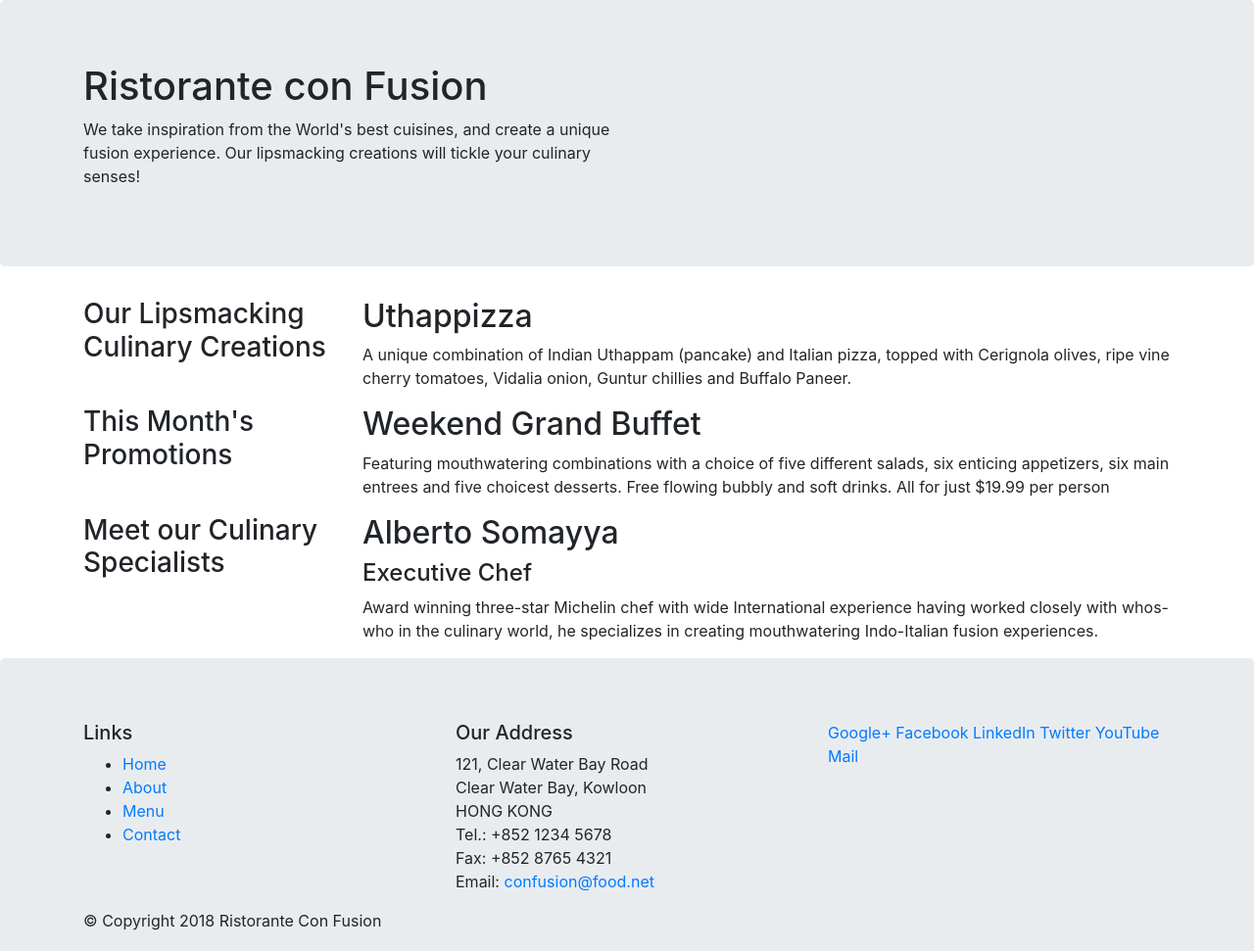
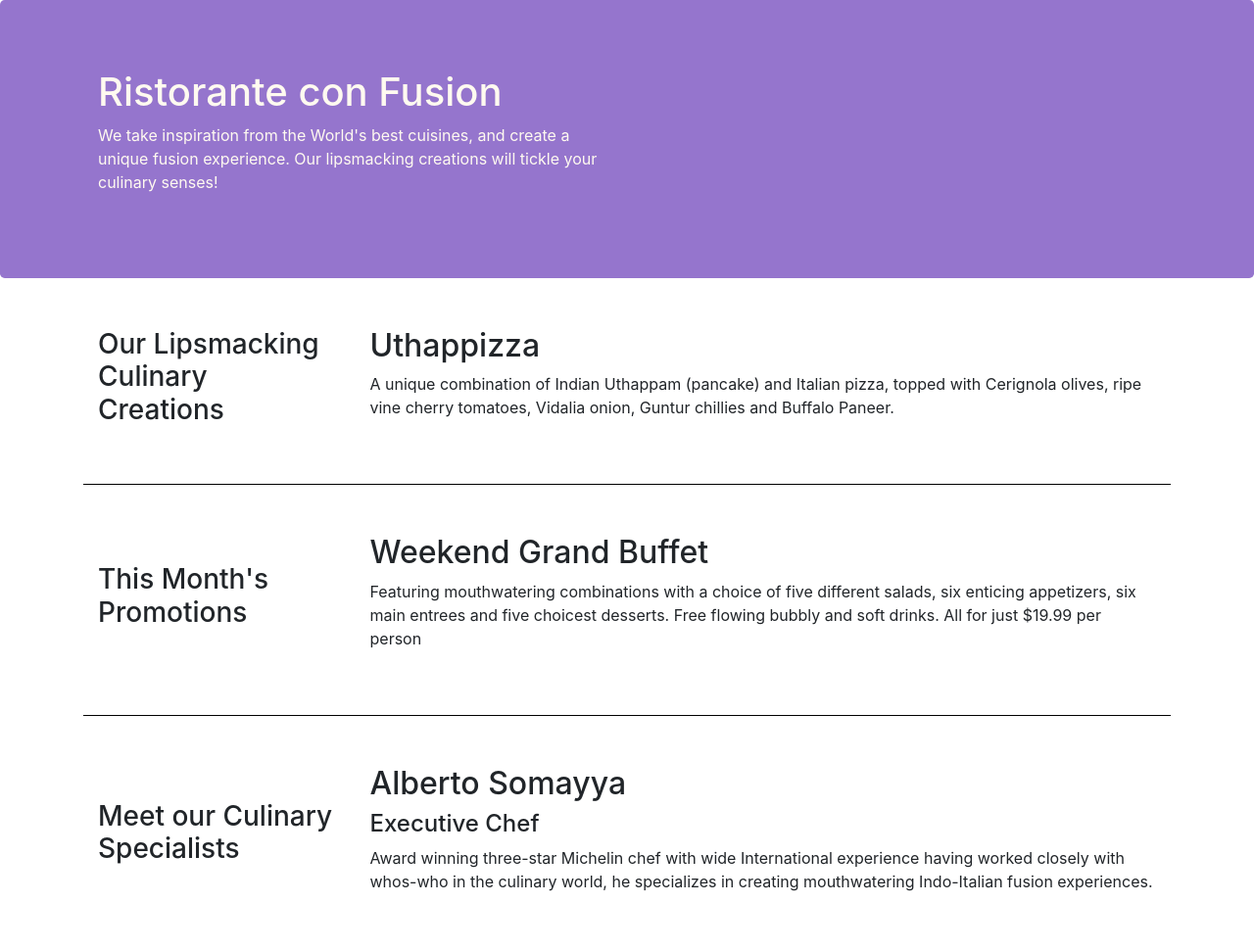
Before and after one commit to helios1101/Bootstrap, a website: page index.html in a window 1280 px wide. Shown: the top 971 px of the page at 98% size. Drawn offline with nearby package versions, Linux system fonts and the light colour scheme.

Commit message:
Bootstrap Test2

```diff
--- /dev/null
+++ b/css/styles.css
@@ -0,0 +1,23 @@
+.row-header{
+    margin: 0 auto;
+    padding: 0 auto;
+}
+
+.row-content{
+    margin: 0 auto;
+    padding: 50px 0;
+    border-bottom: 1px solid black;
+}
+
+.footer{
+    background-color: #d1c4e9;
+    margin: 0 auto;
+    padding: 20px 0;
+}
+
+.jumbotron{
+    padding: 70px 30px;
+    margin: 0 auto;
+    background-color: #9575cd;
+    color: floralwhite;
+}
--- a/index.html
+++ b/index.html
@@ -9,6 +9,7 @@
 
     <!-- Bootstrap CSS -->
     <link rel="stylesheet" href="node_modules/bootstrap/dist/css/bootstrap.min.css">
+    <link rel="stylesheet" href="css/styles.css">
     <title>Ristorante Con Fusion</title>
 </head>
 
@@ -16,7 +17,7 @@
 
     <header class="jumbotron">
         <div class="container">
-            <div class="row">
+            <div class="row row-header">
                 <div class="col-12 col-sm-6">
                     <h1>Ristorante con Fusion</h1>
                     <p>We take inspiration from the World's best cuisines, and create a unique fusion experience. Our lipsmacking creations will tickle your culinary senses!</p>
@@ -28,7 +29,7 @@
     </header>
 
     <div class="container">
-        <div class="row">
+        <div class="row row-content align-items-center">
             <div class="col-12 col-sm-4 col-md-3">
                 <h3>Our Lipsmacking Culinary Creations</h3>
             </div>
@@ -39,7 +40,7 @@
         </div>
 
 
-        <div class="row">
+        <div class="row row-content align-items-center">
             <div class="col-12 col-sm-4 col-md-3">
                 <h3>This Month's Promotions</h3>
             </div>
@@ -49,7 +50,7 @@
             </div>
         </div>
 
-        <div class="row">
+        <div class="row row-content align-items-center">
             <div class="col-12 col-sm-4 col-md-3">
                 <h3>Meet our Culinary Specialists</h3>
             </div>
@@ -61,12 +62,12 @@
         </div>
     </div>
 
-    <footer class="jumbotron">
+    <footer class="footer">
         <div class="container">
             <div class="row">
                 <div  class="col-4 col-sm-4">
                     <h5>Links</h5>
-                    <ul>
+                    <ul class="list-unstyled">
                         <li><a href="#">Home</a></li>
                         <li><a href="#">About</a></li>
                         <li><a href="#">Menu</a></li>
@@ -84,8 +85,8 @@
 		              Email: <a href="mailto:confusion@food.net">confusion@food.net</a>
 		           </address>
                 </div>
-                <div class="col-12 col-sm-4">
-                    <div>
+                <div class="col-12 col-sm-4 align-self-center">
+                    <div class="text-center">
                         <a href="http://google.com/+">Google+</a>
                         <a href="http://www.facebook.com/profile.php?id=">Facebook</a>
                         <a href="http://www.linkedin.com/in/">LinkedIn</a>
@@ -95,7 +96,7 @@
                     </div>
                 </div>
            </div>
-           <div class="row">
+           <div class="row justify-content-center">
                 <div class="col-auto">
                     <p>© Copyright 2018 Ristorante Con Fusion</p>
                 </div>
```
